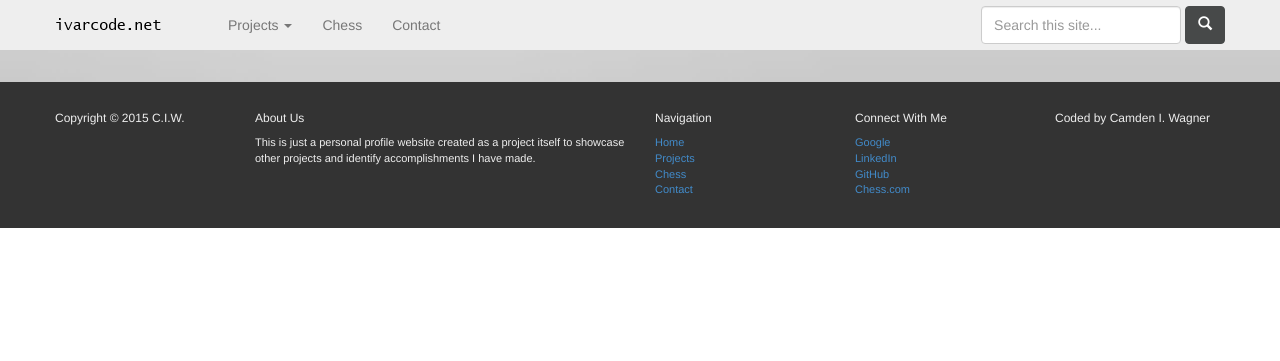
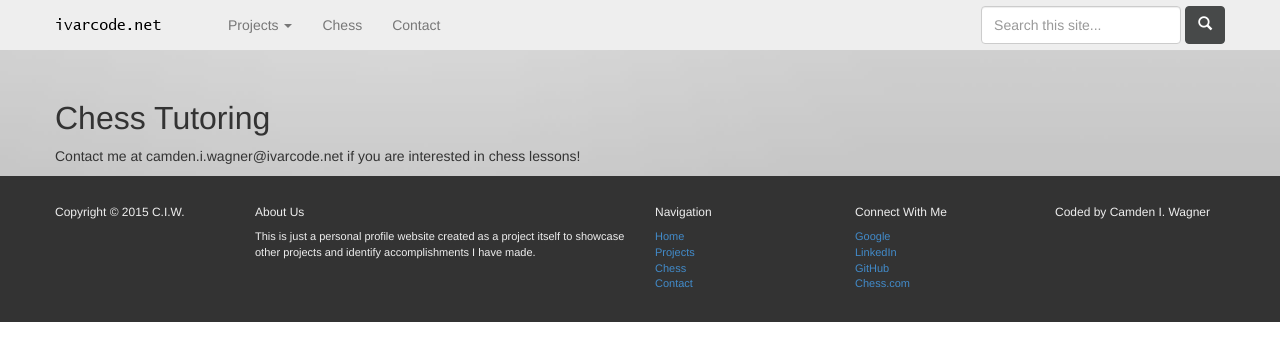
Before and after one commit to ivarcode/www, a PHP site: page /php/chess.php in a window 1280 px wide. Shown: the top 361 px of the page. Run offline with PHP 8.4, Linux system fonts and the light colour scheme.

Commit message:
added chess tutor blurb

```diff
--- a/php/chess.php
+++ b/php/chess.php
@@ -37,7 +37,8 @@ File: chess.php
 
 			<div class="row" id="info">
 				<div class="col-sm-6">
-
+					<h2>Chess Tutoring</h2>
+					<p>Contact me at camden.i.wagner@ivarcode.net if you are interested in chess lessons!</p>
 				</div><!-- end col-sm-6 -->
 
 				<div class="col-sm-6">
```
